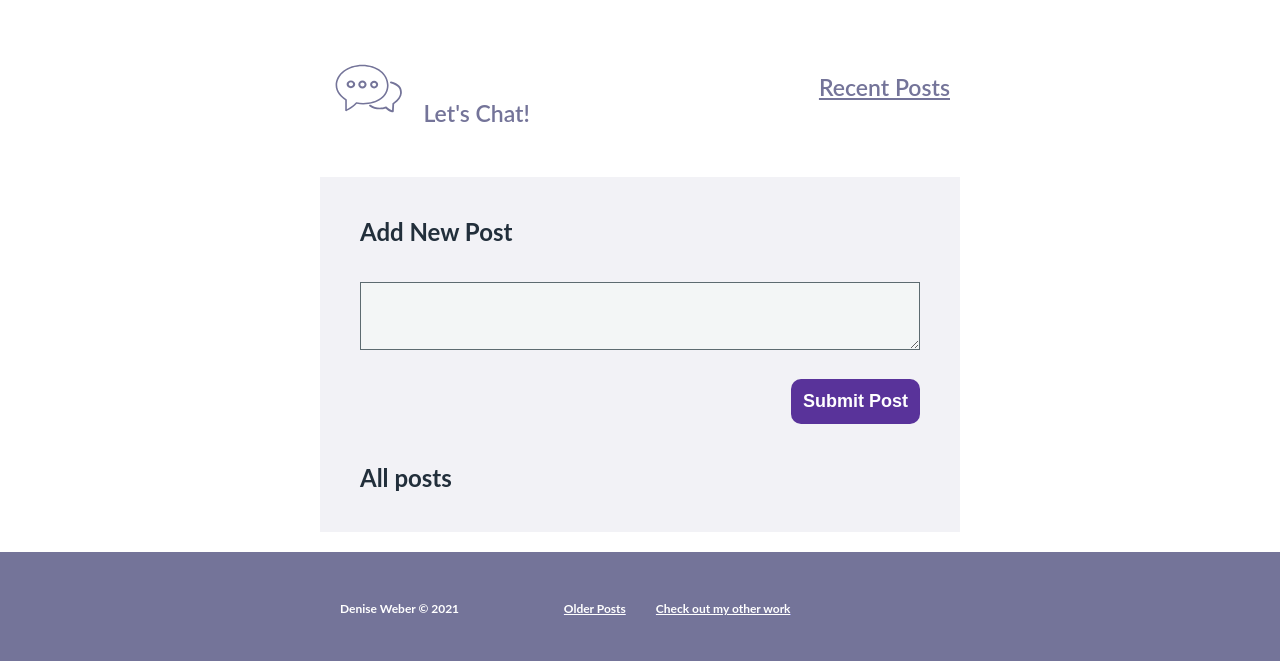
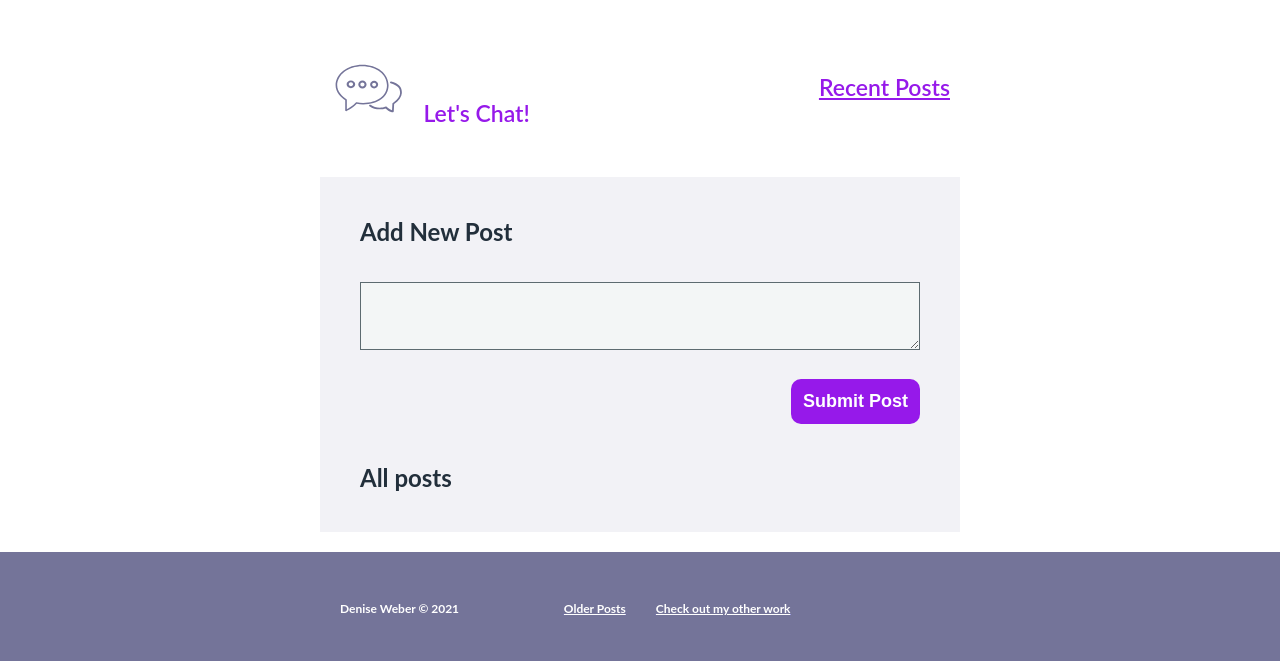
Before and after one commit to dweber0001/python-web-app, a Flask app: page / in a window 1280 px wide. Shown: the top 664 px of the page. Run offline with Flask 2, Linux system fonts and the light colour scheme; data that the repository does not hold is empty.

Commit message:
Update styles.css

```diff
--- a/static/css/styles.css
+++ b/static/css/styles.css
@@ -17,7 +17,7 @@ body {
     max-width: 660px;
     margin: 50px auto;
     padding: 0 20px;
-    color: #747499;
+    color: #9619ea;
     font-size: 23px;
     font-weight: 600;
     display: flex;
@@ -28,13 +28,13 @@ body {
 .navbar_brand {
     display: flex;
     align-items: center;
-     color: #747499;
+     color: #9619ea;
     font-weight: 600;
 }
 
 .navbar__logo {
      margin-right: 30px;
-     color: #747499;
+     color: #9619ea;
     font-weight: 600;
 }
 .navbar__navigation {
@@ -42,7 +42,7 @@ body {
     flex-direction: row;
     padding: 0;
     list-style: none;
-    color: #747499;
+    color: #9619ea;
     font-weight: 600;
 }
 
@@ -91,7 +91,7 @@ body {
 
 .form__submit {
 
-    background-color: #59339a;
+    background-color: #9619ea;
     border: none;
     font-size: 18px;
     font-weight: bold;
@@ -102,7 +102,7 @@ body {
 }
 
 .form__submit:hover {
-    background-color: #c7c638;
+    background-color: #6dea19;
 }
 
 .entry {
```
